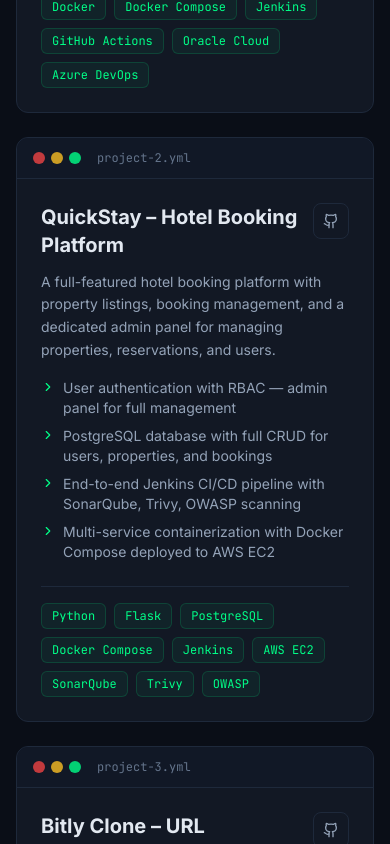
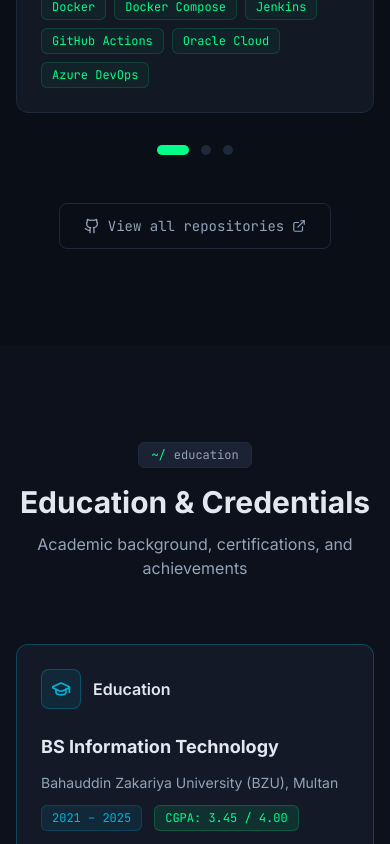
Before and after one commit to mananurrehman/manan-portfolio, a React (Vite) app: page / in a window 390 px wide. Shown: the part 6860-7704 px from the top of the page. Built offline with nearby package versions, Linux system fonts and the light colour scheme.

Commit message:
Enhance Projects component with responsive pagination

```diff
--- a/src/components/Projects.tsx
+++ b/src/components/Projects.tsx
@@ -1,18 +1,59 @@
+import { useState, useEffect } from "react";
 import { ExternalLink, Github, ChevronRight } from "lucide-react";
 import { projects } from "../data/portfolioData";
 import SectionHeading from "./SectionHeading";
 
 export default function Projects() {
+  const [currentPage, setCurrentPage] = useState(0);
+  const [itemsPerPage, setItemsPerPage] = useState(2);
+
+  // Detect screen size to switch between 1 item (mobile) and 2 items (desktop)
+  useEffect(() => {
+    const handleResize = () => {
+      // Tailwind's 'lg' breakpoint is 1024px
+      const isMobile = window.innerWidth < 1024;
+      setItemsPerPage(isMobile ? 1 : 2);
+    };
+
+    // Run once on mount to set initial state
+    handleResize();
+
+    // Listen for window resize
+    window.addEventListener("resize", handleResize);
+    return () => window.removeEventListener("resize", handleResize);
+  }, []);
+
+  const totalPages = Math.ceil(projects.length / itemsPerPage);
+
+  // Reset to first page if resizing causes the current page to disappear
+  useEffect(() => {
+    if (currentPage >= totalPages && totalPages > 0) {
+      setCurrentPage(0);
+    }
+  }, [totalPages, currentPage]);
+
+  // Slice the projects array to only show the ones for the current page
+  const startIndex = currentPage * itemsPerPage;
+  const visibleProjects = projects.slice(startIndex, startIndex + itemsPerPage);
+
   return (
     <section id="projects" className="py-24 px-4 sm:px-6 relative">
       <div className="max-w-6xl mx-auto">
-        <SectionHeading tag="projects" title="Featured Projects" subtitle="Production-ready applications I've built and deployed" />
+        <SectionHeading
+          tag="projects"
+          title="Featured Projects"
+          subtitle="Production-ready applications I've built and deployed"
+        />
 
-        <div className="grid grid-cols-1 lg:grid-cols-2 gap-6">
-          {projects.map((project, i) => (
+        {/*
+          Added a min-height to prevent the section from jumping up and down
+          if projects have slightly different heights
+        */}
+        <div className="grid grid-cols-1 lg:grid-cols-2 gap-6 min-h-[450px]">
+          {visibleProjects.map((project, i) => (
             <div
               key={project.title}
-              className="group rounded-xl border border-dark-border hover:border-terminal-green/40 bg-dark-card/50 overflow-hidden transition-all duration-300 hover:shadow-xl hover:shadow-terminal-green/5 hover:-translate-y-1 flex flex-col"
+              className="group rounded-xl border border-dark-border hover:border-terminal-green/40 bg-dark-card/50 overflow-hidden transition-all duration-500 hover:shadow-xl hover:shadow-terminal-green/5 hover:-translate-y-1 flex flex-col animate-in fade-in zoom-in-95"
             >
               {/* Terminal header bar */}
               <div className="flex items-center gap-2 px-4 py-3 bg-dark-surface/80 border-b border-dark-border">
@@ -22,7 +63,8 @@ export default function Projects() {
                   <span className="w-3 h-3 rounded-full bg-terminal-green/80" />
                 </div>
                 <span className="ml-2 font-mono text-xs text-dark-text-dimmer">
-                  project-{i + 1}.yml
+                  {/* Calculate absolute index to keep accurate file names across pages */}
+                  project-{startIndex + i + 1}.yml
                 </span>
               </div>
 
@@ -74,8 +116,26 @@ export default function Projects() {
           ))}
         </div>
 
+        {/* Pagination Dots */}
+        {totalPages > 1 && (
+          <div className="flex justify-center items-center gap-3 mt-8">
+            {Array.from({ length: totalPages }).map((_, index) => (
+              <button
+                key={index}
+                onClick={() => setCurrentPage(index)}
+                aria-label={`Go to project page ${index + 1}`}
+                className={`transition-all duration-300 rounded-full ${
+                  currentPage === index
+                    ? "w-8 h-2.5 bg-terminal-green shadow-[0_0_8px_rgba(var(--terminal-green-rgb),0.4)]"
+                    : "w-2.5 h-2.5 bg-dark-border hover:bg-terminal-green/50"
+                }`}
+              />
+            ))}
+          </div>
+        )}
+
         {/* GitHub CTA */}
-        <div className="mt-10 text-center">
+        <div className="mt-12 text-center">
           <a
             href="https://github.com/mananurrehman"
             target="_blank"
```
